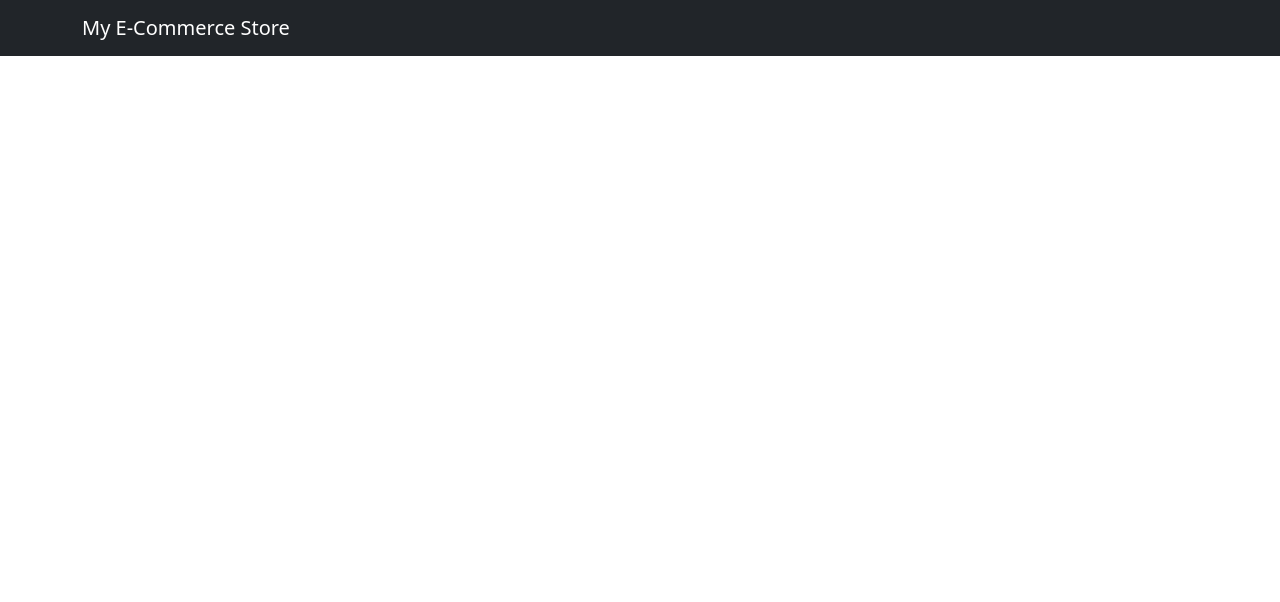
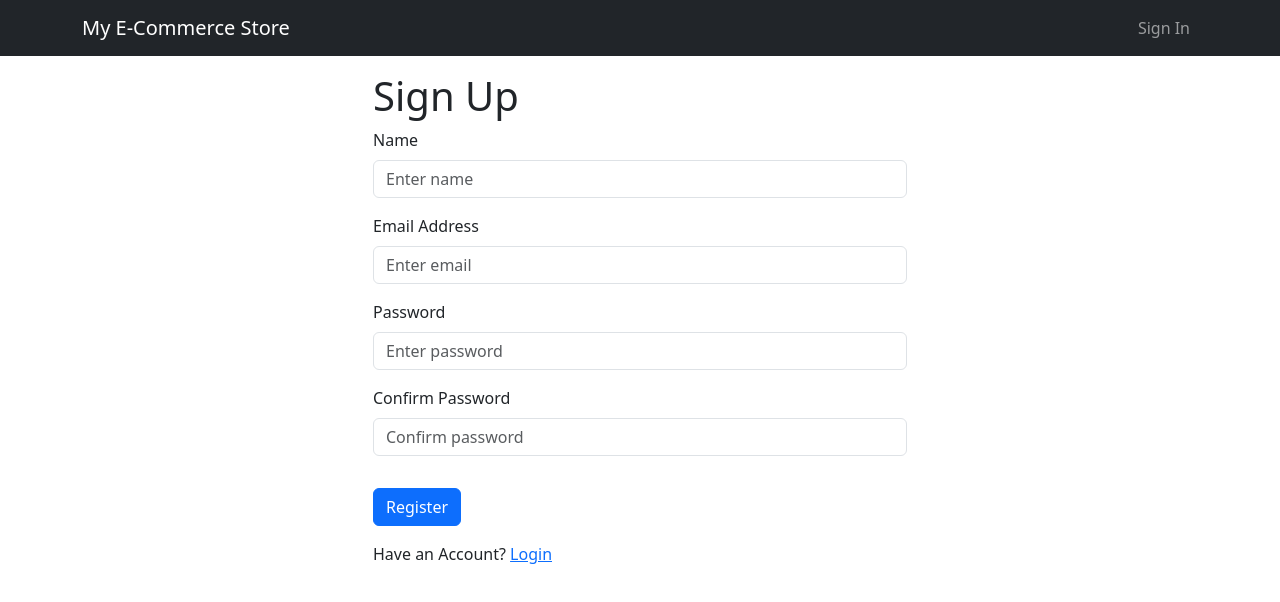
Before and after one commit to Dy-Rongrath/test_react_01, a React (Vite) app: page /register in a window 1280 px wide. Before the commit this address had no page. Shown: the top 602 px of the page. Built offline with nearby package versions, Linux system fonts and the light colour scheme.

Commit message:
feat: add login and registration pages with routing

```diff
--- a/src/App.tsx
+++ b/src/App.tsx
@@ -4,6 +4,8 @@ import { Container } from 'react-bootstrap';
 import Header from './components/Header';
 import HomePage from './pages/HomePage';
 import ProductPage from './pages/ProductPage';
+import LoginPage from './pages/LoginPage';
+import RegisterPage from './pages/RegisterPage';
 
 const App = () => {
   return (
@@ -14,6 +16,8 @@ const App = () => {
           <Routes>
             <Route path="/" element={<HomePage />} />
             <Route path="/product/:id" element={<ProductPage />} />
+            <Route path="/login" element={<LoginPage />} />
+            <Route path="/register" element={<RegisterPage />} />
           </Routes>
         </Container>
       </main>
--- /dev/null
+++ b/src/components/FormContainer.tsx
@@ -0,0 +1,20 @@
+import React from 'react';
+import { Container, Row, Col } from 'react-bootstrap';
+
+interface FormContainerProps {
+    children: React.ReactNode;
+}
+
+const FormContainer: React.FC<FormContainerProps> = ({ children }) => {
+    return (
+        <Container>
+            <Row className="justify-content-md-center">
+                <Col xs={12} md={6}>
+                    {children}
+                </Col>
+            </Row>
+        </Container>
+    );
+};
+
+export default FormContainer;
--- a/src/components/Header.tsx
+++ b/src/components/Header.tsx
@@ -1,8 +1,18 @@
 // import React from 'react';
-import { Container, Navbar, Nav } from 'react-bootstrap';
+import { useNavigate } from 'react-router-dom';
+import { Container, Navbar, Nav, NavDropdown } from 'react-bootstrap';
 import { LinkContainer } from 'react-router-bootstrap';
 
 const Header = () => {
+    const navigate = useNavigate();
+    const userInfoFromStorage = localStorage.getItem('userInfo');
+    const userInfo = userInfoFromStorage ? JSON.parse(userInfoFromStorage) : null;
+
+    const logoutHandler = () => {
+        localStorage.removeItem('userInfo');
+        navigate('/login');
+    };
+
     return (
         <header>
             <Navbar bg="dark" variant="dark" expand="lg" collapseOnSelect>
@@ -13,7 +23,22 @@ const Header = () => {
                     <Navbar.Toggle aria-controls="basic-navbar-nav" />
                     <Navbar.Collapse id="basic-navbar-nav">
                         <Nav className="ms-auto">
-                            {/* Add Cart and Login links here later */}
+                            {userInfo ? (
+                                <NavDropdown title={userInfo.name} id="username">
+                                    <LinkContainer to="/profile">
+                                        <NavDropdown.Item>Profile</NavDropdown.Item>
+                                    </LinkContainer>
+                                    <NavDropdown.Item onClick={logoutHandler}>
+                                        Logout
+                                    </NavDropdown.Item>
+                                </NavDropdown>
+                            ) : (
+                                <LinkContainer to="/login">
+                                    <Nav.Link>
+                                        <i className="fas fa-user"></i> Sign In
+                                    </Nav.Link>
+                                </LinkContainer>
+                            )}
                         </Nav>
                     </Navbar.Collapse>
                 </Container>
--- /dev/null
+++ b/src/pages/LoginPage.tsx
@@ -0,0 +1,81 @@
+import React, { useState, useEffect } from 'react';
+import { Link, useNavigate } from 'react-router-dom';
+import { Form, Button, Row, Col, Alert } from 'react-bootstrap';
+import axios from 'axios';
+import FormContainer from '../components/FormContainer';
+
+const LoginPage = () => {
+    const [email, setEmail] = useState('');
+    const [password, setPassword] = useState('');
+    const [error, setError] = useState<string | null>(null);
+
+    const navigate = useNavigate();
+
+    const userInfo = localStorage.getItem('userInfo');
+
+    useEffect(() => {
+        if (userInfo) {
+            navigate('/');
+        }
+    }, [navigate, userInfo]);
+
+    const submitHandler = async (e: React.FormEvent<HTMLFormElement>) => {
+        e.preventDefault();
+        try {
+            const config = {
+                headers: {
+                    'Content-Type': 'application/json',
+                },
+            };
+            const { data } = await axios.post(
+                'http://localhost:5000/api/auth/login',
+                { email, password },
+                config
+            );
+            localStorage.setItem('userInfo', JSON.stringify(data));
+            navigate('/');
+        } catch (err: any) {
+            setError(err.response?.data?.message || 'An error occurred');
+        }
+    };
+
+    return (
+        <FormContainer>
+            <h1>Sign In</h1>
+            {error && <Alert variant="danger">{error}</Alert>}
+            <Form onSubmit={submitHandler}>
+                <Form.Group controlId="email" className="my-3">
+                    <Form.Label>Email Address</Form.Label>
+                    <Form.Control
+                        type="email"
+                        placeholder="Enter email"
+                        value={email}
+                        onChange={(e) => setEmail(e.target.value)}
+                    ></Form.Control>
+                </Form.Group>
+
+                <Form.Group controlId="password">
+                    <Form.Label>Password</Form.Label>
+                    <Form.Control
+                        type="password"
+                        placeholder="Enter password"
+                        value={password}
+                        onChange={(e) => setPassword(e.target.value)}
+                    ></Form.Control>
+                </Form.Group>
+
+                <Button type="submit" variant="primary" className="mt-3">
+                    Sign In
+                </Button>
+            </Form>
+
+            <Row className="py-3">
+                <Col>
+                    New Customer? <Link to={'/register'}>Register</Link>
+                </Col>
+            </Row>
+        </FormContainer>
+    );
+};
+
+export default LoginPage;
--- /dev/null
+++ b/src/pages/RegisterPage.tsx
@@ -0,0 +1,111 @@
+import React, { useState, useEffect } from 'react';
+import { Link, useNavigate } from 'react-router-dom';
+import { Form, Button, Row, Col, Alert } from 'react-bootstrap';
+import axios from 'axios';
+import FormContainer from '../components/FormContainer';
+
+const RegisterPage = () => {
+    const [name, setName] = useState('');
+    const [email, setEmail] = useState('');
+    const [password, setPassword] = useState('');
+    const [confirmPassword, setConfirmPassword] = useState('');
+    const [message, setMessage] = useState<string | null>(null);
+    const [error, setError] = useState<string | null>(null);
+
+    const navigate = useNavigate();
+
+    // A simple check for login status
+    const userInfo = localStorage.getItem('userInfo');
+
+    useEffect(() => {
+        if (userInfo) {
+            navigate('/'); // If logged in, redirect to home
+        }
+    }, [navigate, userInfo]);
+
+    const submitHandler = async (e: React.FormEvent<HTMLFormElement>) => {
+        e.preventDefault();
+        if (password !== confirmPassword) {
+            setMessage('Passwords do not match');
+        } else {
+            setMessage(null);
+            try {
+                const config = {
+                    headers: {
+                        'Content-Type': 'application/json',
+                    },
+                };
+                const { data } = await axios.post(
+                    'http://localhost:5000/api/auth/register',
+                    { name, email, password },
+                    config
+                );
+                localStorage.setItem('userInfo', JSON.stringify(data));
+                navigate('/');
+            } catch (err: any) {
+                setError(err.response?.data?.message || 'An error occurred');
+            }
+        }
+    };
+
+    return (
+        <FormContainer>
+            <h1>Sign Up</h1>
+            {message && <Alert variant="danger">{message}</Alert>}
+            {error && <Alert variant="danger">{error}</Alert>}
+            <Form onSubmit={submitHandler}>
+                <Form.Group controlId="name">
+                    <Form.Label>Name</Form.Label>
+                    <Form.Control
+                        type="text"
+                        placeholder="Enter name"
+                        value={name}
+                        onChange={(e) => setName(e.target.value)}
+                    ></Form.Control>
+                </Form.Group>
+
+                <Form.Group controlId="email" className="my-3">
+                    <Form.Label>Email Address</Form.Label>
+                    <Form.Control
+                        type="email"
+                        placeholder="Enter email"
+                        value={email}
+                        onChange={(e) => setEmail(e.target.value)}
+                    ></Form.Control>
+                </Form.Group>
+
+                <Form.Group controlId="password">
+                    <Form.Label>Password</Form.Label>
+                    <Form.Control
+                        type="password"
+                        placeholder="Enter password"
+                        value={password}
+                        onChange={(e) => setPassword(e.target.value)}
+                    ></Form.Control>
+                </Form.Group>
+
+                <Form.Group controlId="confirmPassword" className="my-3">
+                    <Form.Label>Confirm Password</Form.Label>
+                    <Form.Control
+                        type="password"
+                        placeholder="Confirm password"
+                        value={confirmPassword}
+                        onChange={(e) => setConfirmPassword(e.target.value)}
+                    ></Form.Control>
+                </Form.Group>
+
+                <Button type="submit" variant="primary" className="mt-3">
+                    Register
+                </Button>
+            </Form>
+
+            <Row className="py-3">
+                <Col>
+                    Have an Account? <Link to={'/login'}>Login</Link>
+                </Col>
+            </Row>
+        </FormContainer>
+    );
+};
+
+export default RegisterPage;
```
